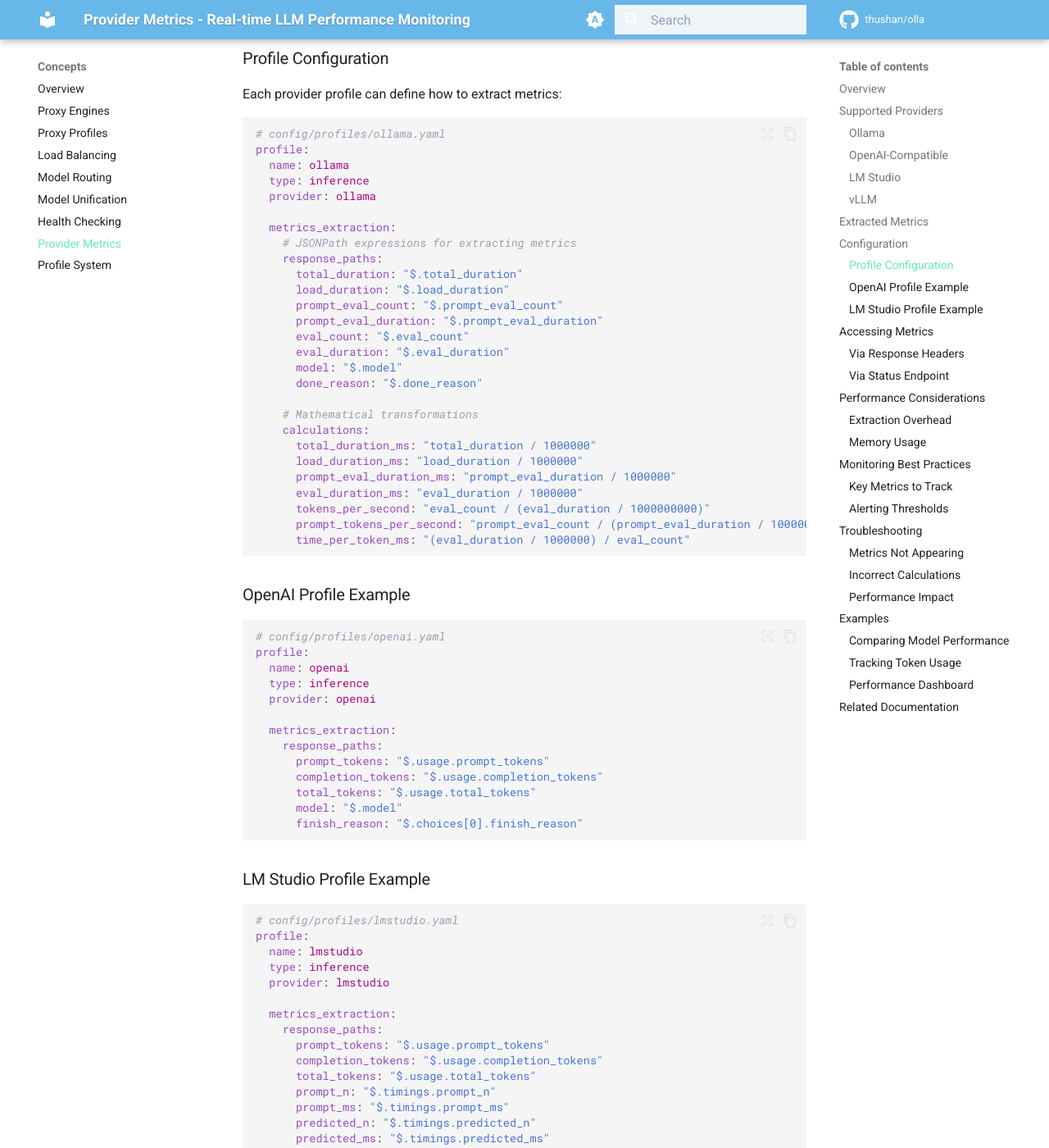
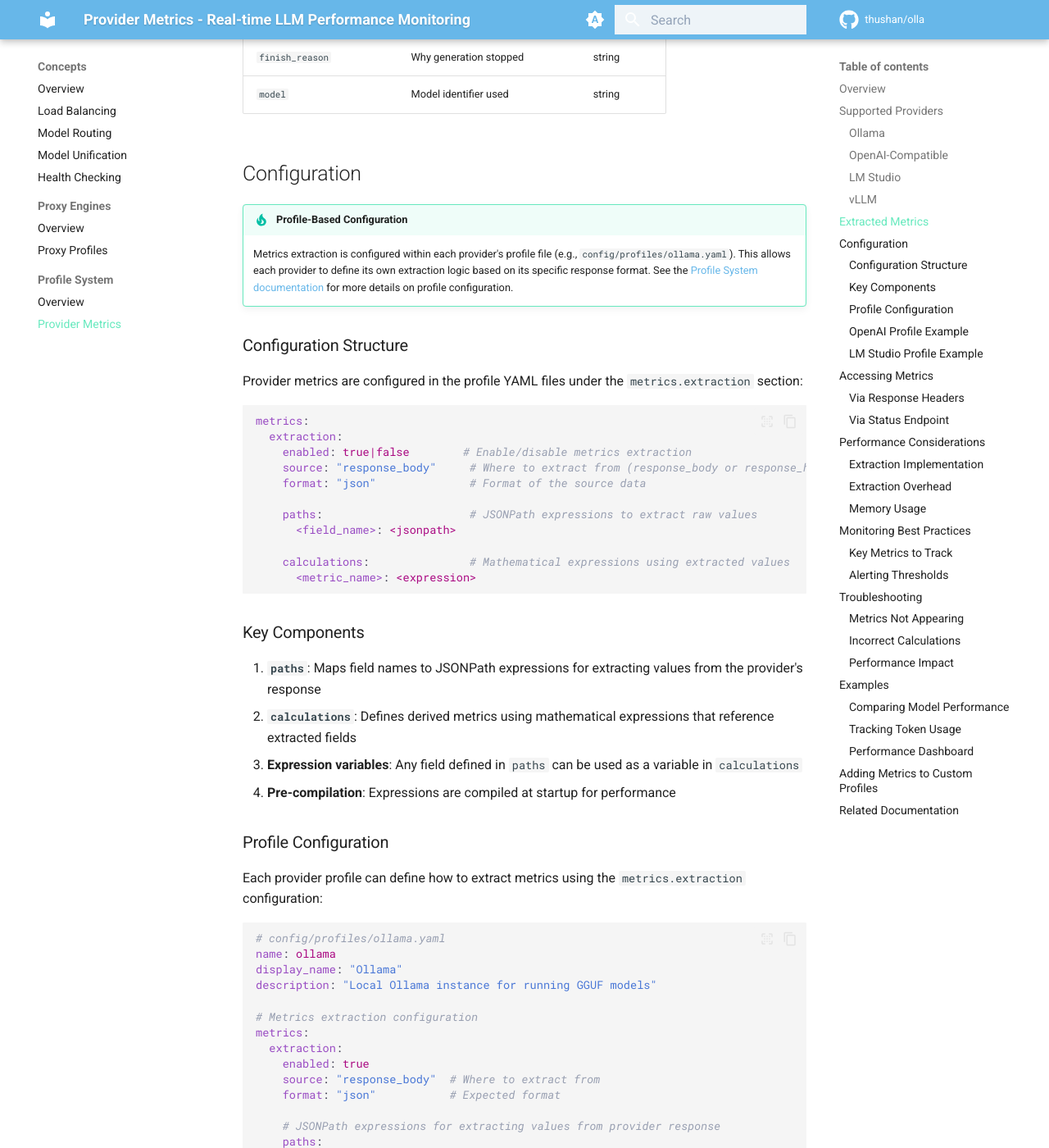
Before and after one commit to leo-3889/olla, an MkDocs documentation site: the page built from docs/content/concepts/provider-metrics.md, in a window 1280 px wide and 1400 px high, scrolled down 2652 px. Shown: the whole window at 82% size. Built offline with MkDocs 1.6.1 and Material for MkDocs 9.7.7, drawn with Linux system fonts in a browser that asks for light colours; comment, search, counter and statistics services are not loaded; some of the changed text lies outside the part shown.

Commit message:
reorg docs and add more detail

````diff
--- a/docs/content/concepts/provider-metrics.md
+++ b/docs/content/concepts/provider-metrics.md
@@ -6,11 +6,14 @@
 
 # Provider Metrics
 
+!!! info "Part of the Profile System"
+    Provider metrics are configured as part of the [Profile System](profile-system.md). Each provider profile can define its own metrics extraction configuration to capture platform-specific performance data.
+
 Olla automatically extracts and exposes detailed performance metrics from LLM provider responses, giving you real-time insights into model performance, token usage, and processing times.
 
 ## Overview
 
-Provider metrics extraction is a best-effort feature that captures performance data from the final response chunks of LLM providers. This data includes:
+Provider metrics extraction is a **profile-based feature** that captures performance data from the final response chunks of LLM providers. Each provider profile (`config/profiles/*.yaml`) can define how to extract metrics from its specific response format. This data includes:
 
 - Token generation statistics
 - Processing latencies
@@ -99,51 +102,86 @@
 
 ## Configuration
 
+!!! tip "Profile-Based Configuration"
+    Metrics extraction is configured within each provider's profile file (e.g., `config/profiles/ollama.yaml`). This allows each provider to define its own extraction logic based on its specific response format. See the [Profile System documentation](profile-system.md) for more details on profile configuration.
+
+### Configuration Structure
+Provider metrics are configured in the profile YAML files under the `metrics.extraction` section:
+
+```yaml
+metrics:
+  extraction:
+    enabled: true|false        # Enable/disable metrics extraction
+    source: "response_body"     # Where to extract from (response_body or response_headers)
+    format: "json"              # Format of the source data
+
+    paths:                      # JSONPath expressions to extract raw values
+      <field_name>: <jsonpath>
+
+    calculations:               # Mathematical expressions using extracted values
+      <metric_name>: <expression>
+```
+
+### Key Components
+
+1. **`paths`**: Maps field names to JSONPath expressions for extracting values from the provider's response
+2. **`calculations`**: Defines derived metrics using mathematical expressions that reference extracted fields
+3. **Expression variables**: Any field defined in `paths` can be used as a variable in `calculations`
+4. **Pre-compilation**: Expressions are compiled at startup for performance
+
 ### Profile Configuration
-Each provider profile can define how to extract metrics:
+Each provider profile can define how to extract metrics using the `metrics.extraction` configuration:
 
 ```yaml
 # config/profiles/ollama.yaml
-profile:
-  name: ollama
-  type: inference
-  provider: ollama
+name: ollama
+display_name: "Ollama"
+description: "Local Ollama instance for running GGUF models"
 
-  metrics_extraction:
-    # JSONPath expressions for extracting metrics
-    response_paths:
-      total_duration: "$.total_duration"
-      load_duration: "$.load_duration"
-      prompt_eval_count: "$.prompt_eval_count"
-      prompt_eval_duration: "$.prompt_eval_duration"
-      eval_count: "$.eval_count"
-      eval_duration: "$.eval_duration"
+# Metrics extraction configuration
+metrics:
+  extraction:
+    enabled: true
+    source: "response_body"  # Where to extract from
+    format: "json"           # Expected format
+
+    # JSONPath expressions for extracting values from provider response
+    paths:
       model: "$.model"
-      done_reason: "$.done_reason"
+      done: "$.done"
+      # Token counts
+      input_tokens: "$.prompt_eval_count"
+      output_tokens: "$.eval_count"
+      # Timing data (in nanoseconds from Ollama)
+      total_duration_ns: "$.total_duration"
+      load_duration_ns: "$.load_duration"
+      prompt_duration_ns: "$.prompt_eval_duration"
+      eval_duration_ns: "$.eval_duration"
 
-    # Mathematical transformations
+    # Mathematical expressions to calculate derived metrics
     calculations:
-      total_duration_ms: "total_duration / 1000000"
-      load_duration_ms: "load_duration / 1000000"
-      prompt_eval_duration_ms: "prompt_eval_duration / 1000000"
-      eval_duration_ms: "eval_duration / 1000000"
-      tokens_per_second: "eval_count / (eval_duration / 1000000000)"
-      prompt_tokens_per_second: "prompt_eval_count / (prompt_eval_duration / 1000000000)"
-      time_per_token_ms: "(eval_duration / 1000000) / eval_count"
+      tokens_per_second: "output_tokens / (eval_duration_ns / 1000000000)"
+      ttft_ms: "prompt_duration_ns / 1000000"
+      total_ms: "total_duration_ns / 1000000"
+      model_load_ms: "load_duration_ns / 1000000"
 ```
 
 ### OpenAI Profile Example
 ```yaml
 # config/profiles/openai.yaml
-profile:
-  name: openai
-  type: inference
-  provider: openai
+name: openai
+display_name: "OpenAI Compatible"
 
-  metrics_extraction:
-    response_paths:
-      prompt_tokens: "$.usage.prompt_tokens"
-      completion_tokens: "$.usage.completion_tokens"
+metrics:
+  extraction:
+    enabled: true
+    source: "response_body"
+    format: "json"
+
+    paths:
+      # OpenAI standard usage format
+      input_tokens: "$.usage.prompt_tokens"
+      output_tokens: "$.usage.completion_tokens"
       total_tokens: "$.usage.total_tokens"
       model: "$.model"
       finish_reason: "$.choices[0].finish_reason"
@@ -152,16 +190,21 @@
 ### LM Studio Profile Example
 ```yaml
 # config/profiles/lmstudio.yaml
-profile:
-  name: lmstudio
-  type: inference
-  provider: lmstudio
+name: lmstudio
+display_name: "LM Studio"
 
-  metrics_extraction:
-    response_paths:
-      prompt_tokens: "$.usage.prompt_tokens"
-      completion_tokens: "$.usage.completion_tokens"
+metrics:
+  extraction:
+    enabled: true
+    source: "response_body"
+    format: "json"
+
+    paths:
+      # Usage data
+      input_tokens: "$.usage.prompt_tokens"
+      output_tokens: "$.usage.completion_tokens"
       total_tokens: "$.usage.total_tokens"
+      # Timing data specific to LM Studio
       prompt_n: "$.timings.prompt_n"
       prompt_ms: "$.timings.prompt_ms"
       predicted_n: "$.timings.predicted_n"
@@ -215,15 +258,22 @@
 
 ## Performance Considerations
 
+### Extraction Implementation
+Olla uses high-performance libraries for metrics extraction:
+- **[gjson](https://github.com/tidwall/gjson)**: For JSONPath parsing (7.6x faster than encoding/json)
+- **[expr](https://github.com/expr-lang/expr)**: For pre-compiled mathematical expressions
+
 ### Extraction Overhead
 - Metrics extraction runs with a 10ms timeout to prevent blocking
 - Extraction is best-effort - failures don't affect request processing
-- Cached JSONPath expressions for efficient repeated extractions
+- Expressions are pre-compiled at startup, not runtime
 - Zero-allocation design for high-throughput scenarios
+- Performance: ~10µs per extraction operation
 
 ### Memory Usage
-- Last chunk buffering: Only the final response chunk is kept for extraction
-- Typical overhead: < 10KB per request
+- **Olla**: Only captures last chunk on EOF (13x reduction in allocations)
+- **Sherpa**: Ring buffer implementation (8KB max) for bounded memory
+- Typical overhead: ~2KB per extraction
 - Automatic cleanup after extraction
 
 ## Monitoring Best Practices
@@ -334,8 +384,34 @@
             ).observe(stats['avg_tokens_per_second'])
 ```
 
+## Adding Metrics to Custom Profiles
+
+Since provider metrics are part of the profile system, you can easily add metrics extraction to any custom provider profile:
+
+1. **Create your profile** in `config/profiles/your-provider.yaml`
+2. **Add the metrics section** following the structure shown above
+3. **Define JSONPath expressions** in `paths` to extract values from your provider's response
+4. **Add calculations** for any derived metrics using the extracted values
+5. **Test with debug logging** to verify metrics are extracted correctly
+
+Example for a custom provider:
+```yaml
+name: my-custom-llm
+metrics:
+  extraction:
+    enabled: true
+    source: "response_body"
+    format: "json"
+    paths:
+      request_id: "$.id"
+      tokens_used: "$.usage.tokens"
+      time_ms: "$.timing.total_ms"
+    calculations:
+      tokens_per_second: "tokens_used / (time_ms / 1000)"
+```
+
 ## Related Documentation
 
-- [Monitoring Guide](../configuration/practices/monitoring.md) - General monitoring setup
-- [Profile System](profile-system.md) - Profile configuration details
-- [API Reference](../api-reference/overview.md) - Response headers documentation
+- **[Profile System](profile-system.md)** - Complete guide to the profile system and how metrics fit within it
+- [Monitoring Guide](../configuration/practices/monitoring.md) - General monitoring setup and best practices
+- [API Reference](../api-reference/overview.md) - Response headers and status endpoint documentation
--- a/docs/mkdocs.yml
+++ b/docs/mkdocs.yml
@@ -121,14 +121,16 @@
       - Configuration: configuration/overview.md
   - Concepts:
       - Overview: concepts/overview.md
-      - Proxy Engines: concepts/proxy-engines.md
-      - Proxy Profiles: concepts/proxy-profiles.md
       - Load Balancing: concepts/load-balancing.md
       - Model Routing: concepts/model-routing.md
       - Model Unification: concepts/model-unification.md
       - Health Checking: concepts/health-checking.md
-      - Provider Metrics: concepts/provider-metrics.md
-      - Profile System: concepts/profile-system.md
+      - Proxy Engines:
+          - Overview: concepts/proxy-engines.md
+          - Proxy Profiles: concepts/proxy-profiles.md
+      - Profile System:
+          - Overview: concepts/profile-system.md
+          - Provider Metrics: concepts/provider-metrics.md
   - Configuration:
       - Overview: configuration/overview.md
       - Reference: configuration/reference.md
````
